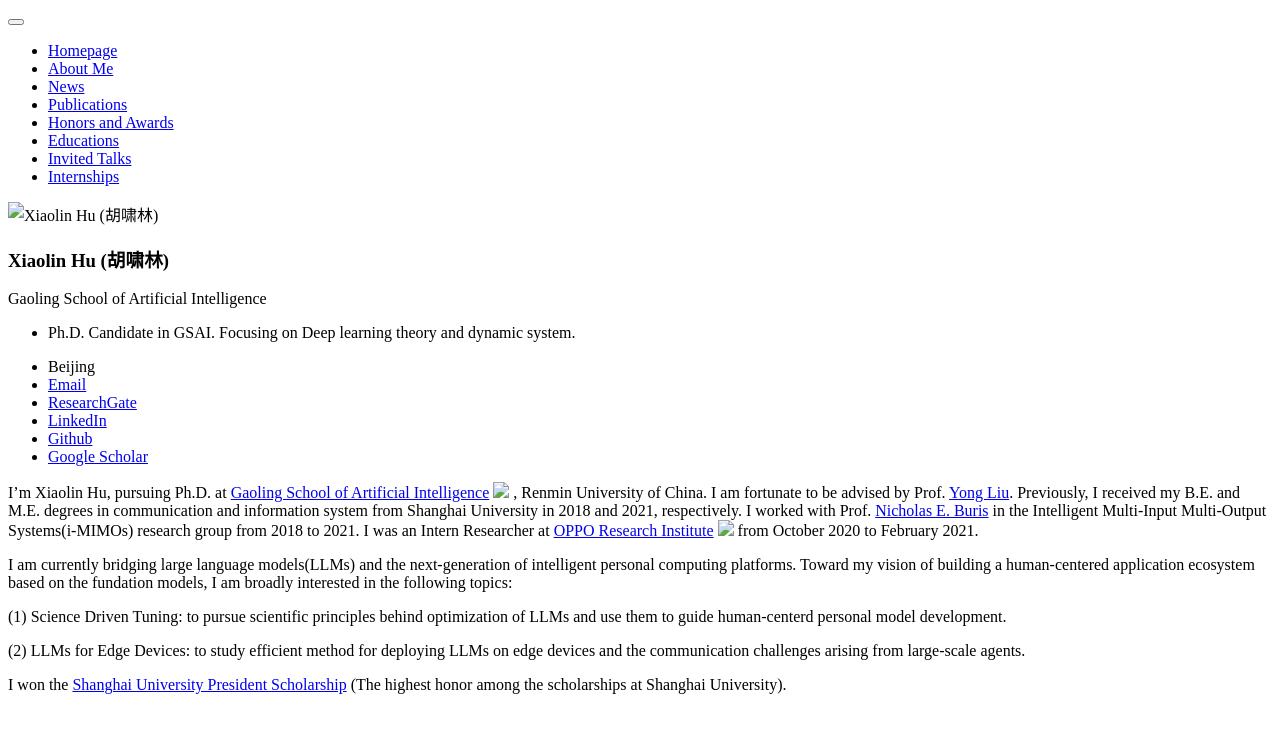
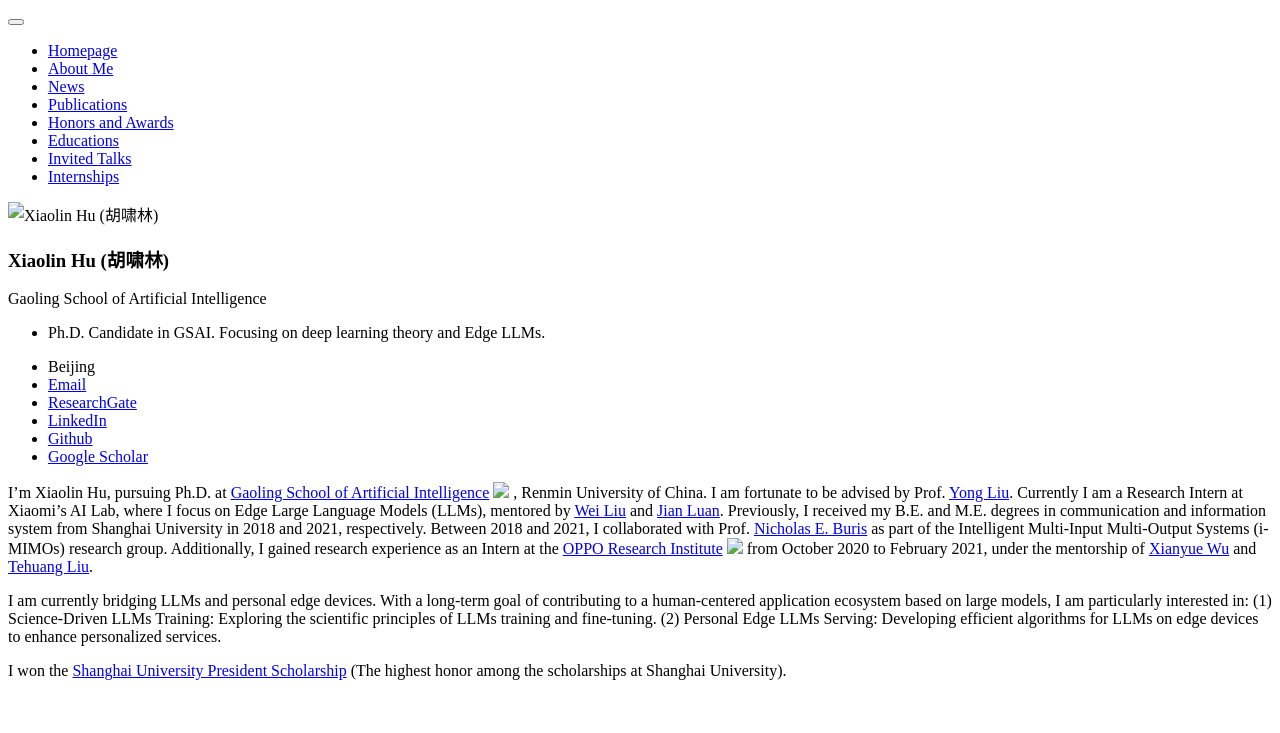
Before and after one commit to hsiaolinhu/hsiaolinhu.github.io, a Jekyll site: the page built from _pages/includes/intro.md, in a window 1280 px wide. Shown: the top 733 px of the page. Built offline with Jekyll 4.4.1, drawn with Linux system fonts in a browser that asks for light colours; our own code applies the rules of GitHub Pages for plain Markdown files.

Commit message:
update the news page

```diff
--- a/_config.yml
+++ b/_config.yml
@@ -7,7 +7,7 @@
 
 # Site Settings
 title                    : "Xiaolin Hu (胡啸林)"
-description              : "Ph.D. Candidate in GSAI. Focusing on Deep learning theory and dynamic system."
+description              : "Ph.D. Candidate in GSAI. Focusing on deep learning theory and Edge LLMs."
 repository               : "hsiaolinhu/hsiaolinhu.github.io"
 google_scholar_stats_use_cdn : true
 
--- a/_pages/includes/intro.md
+++ b/_pages/includes/intro.md
@@ -1,14 +1,22 @@
 <!-- I work at [Sea AI Lab](https://sail.sea.com/) <img src='./images/logo-sea-header-desktop.webp' style='width: 6em;'> as a research scientist now, leading the audio team and doing some fundamental audio-related research. We are [hiring researchers and engineers](https://career.sea.com/position/427) to work on TTS, music generation, speech translation and audio-driven talking face generation. If interested, feel free to email me at [renyi@sea.com](mailto:renyi@sea.com). -->
 
-I'm Xiaolin Hu, pursuing Ph.D. at [Gaoling School of Artificial Intelligence](http://ai.ruc.edu.cn/) <img src='./images/logo-gsai-header-desktop.png' style='width: 8em;'> , Renmin University of China. I am fortunate to be advised by Prof. [Yong Liu](https://liuyonggsai.github.io/). Previously, I received my B.E. and M.E. degrees in communication and information system from Shanghai University in 2018 and 2021, respectively. I worked with Prof. [Nicholas E. Buris](https://www.linkedin.com/in/nick-buris-a974ba5/) in the Intelligent Multi-Input Multi-Output Systems(i-MIMOs) research group from 2018 to 2021. I was an Intern Researcher at [OPPO Research Institute](https://www.oppo.com/en/proposal/) <img src='./images/oppo-logo.png' style="width: 3.8em;"> from October 2020 to February 2021.
+I'm Xiaolin Hu, pursuing Ph.D. at [Gaoling School of Artificial Intelligence](http://ai.ruc.edu.cn/) <img src='./images/logo-gsai-header-desktop.png' style='width: 8em;'> , Renmin University of China. I am fortunate to be advised by Prof. [Yong Liu](https://liuyonggsai.github.io/). Currently I am a Research Intern at Xiaomi's AI Lab, where I focus on Edge Large Language Models (LLMs), mentored by [Wei Liu](https://www.linkedin.com/in/wei-liu-40a97a39/?originalSubdomain=cn) and [Jian Luan](https://www.linkedin.com/in/jian-luan-58b5a428/?originalSubdomain=cn). Previously, I received my B.E. and M.E. degrees in communication and information system from Shanghai University in 2018 and 2021, respectively. Between 2018 and 2021, I collaborated with Prof. [Nicholas E. Buris](https://www.linkedin.com/in/nick-buris-a974ba5/) as part of the Intelligent Multi-Input Multi-Output Systems (i-MIMOs) research group. Additionally, I gained research experience as an Intern at the [OPPO Research Institute](https://www.oppo.com/en/proposal/) <img src='./images/oppo-logo.png' style="width: 3.8em;"> from October 2020 to February 2021, under the mentorship of [Xianyue Wu](https://www.linkedin.com/in/wuxianyue/) and [Tehuang Liu](https://www.linkedin.com/in/tehuangliu/?originalSubdomain=cn).
+
+<!-- I worked with Prof. [Nicholas E. Buris](https://www.linkedin.com/in/nick-buris-a974ba5/) in the Intelligent Multi-Input Multi-Output Systems(i-MIMOs) research group from 2018 to 2021. I was an Intern Researcher at [OPPO Research Institute](https://www.oppo.com/en/proposal/) <img src='./images/oppo-logo.png' style="width: 3.8em;"> from October 2020 to February 2021, under supervision by Xianyue Wu and Dehuang Liu.  -->
 
 <!-- I graduated from [Chu Kochen Honors College](http://ckc.zju.edu.cn/ckcen/main.htm), Zhejiang University (浙江大学竺可桢学院) with a bachelor's degree and from the Department of Computer Science and Technology, Zhejiang University (浙江大学计算机科学与技术学院) with a master's degree, advised by [Zhou Zhao (赵洲)](https://person.zju.edu.cn/zhaozhou). I also collaborate with [Xu Tan (谭旭)](https://www.microsoft.com/en-us/research/people/xuta/), [Tao Qin (秦涛)](https://www.microsoft.com/en-us/research/people/taoqin/) and [Tie-yan Liu (刘铁岩)](https://www.microsoft.com/en-us/research/people/tyliu/) from [Microsoft Research Asia](https://www.microsoft.com/en-us/research/group/machine-learning-research-group/) <img src='./images/microsoft_logo.svg' style="width: 4em;"> closely.  -->
 
-I am currently bridging large language models(LLMs) and the next-generation of intelligent personal computing platforms. Toward my vision of building a human-centered application ecosystem based on the fundation models, I am broadly interested in the following topics:
+<!-- I am currently bridging large language models(LLMs) and the next-generation of intelligent personal computing platforms. Toward my vision of building a human-centered application ecosystem based on the fundation models, I am broadly interested in the following topics: -->
 
-(1) Science Driven Tuning: to pursue scientific principles behind optimization of LLMs and use them to guide human-centerd personal model development.
+I am currently bridging LLMs and personal edge devices. With a long-term goal of contributing to a human-centered application ecosystem based on large models, I am particularly interested in:
+<!--
+Toward the long vision of building a human-centered application ecosystem based on the fundation models, I am interested in the following topics:  -->
+(1) Science-Driven LLMs Training: Exploring the scientific principles of LLMs training and fine-tuning.
+<!-- (1) Science Driven Tuning: to pursue scientific principles behind optimization of LLMs and use them to guide human-centerd personal model development. -->
+(2) Personal Edge LLMs Serving: Developing efficient algorithms for LLMs on edge devices to enhance personalized services.
 
-(2) LLMs for Edge Devices: to study efficient method for deploying LLMs on edge devices and the communication challenges arising from large-scale agents.
+
+<!-- to study efficient method for deploying LLMs on edge devices and the communication challenges arising from large-scale agents. to guide human-centered model development  -->
 
 I won the [Shanghai University President Scholarship](https://news.shu.edu.cn/info/1021/47992.htm) (The highest honor among the scholarships at Shanghai University).
 
```
Also changed, not shown: _pages/includes/news.md (+4 -0 lines).
